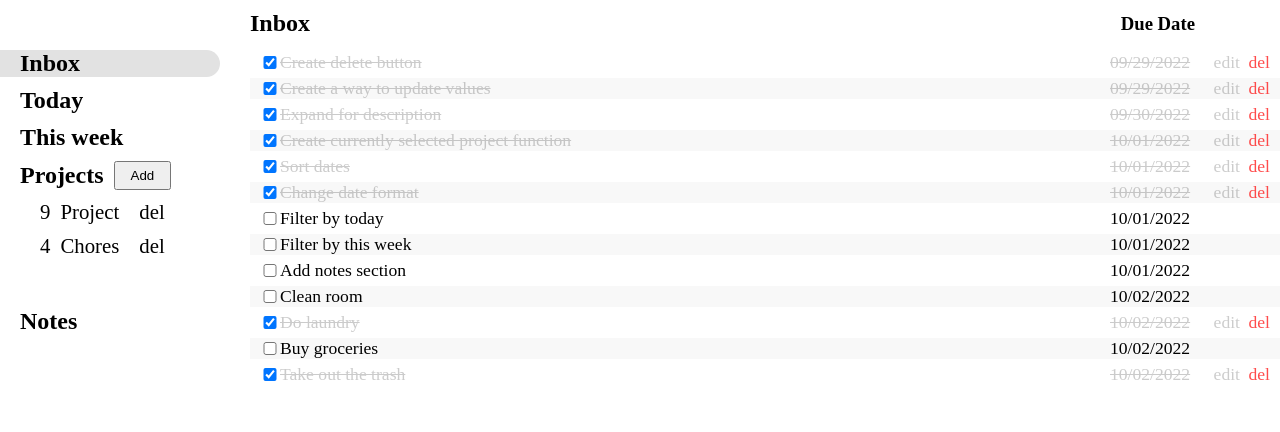
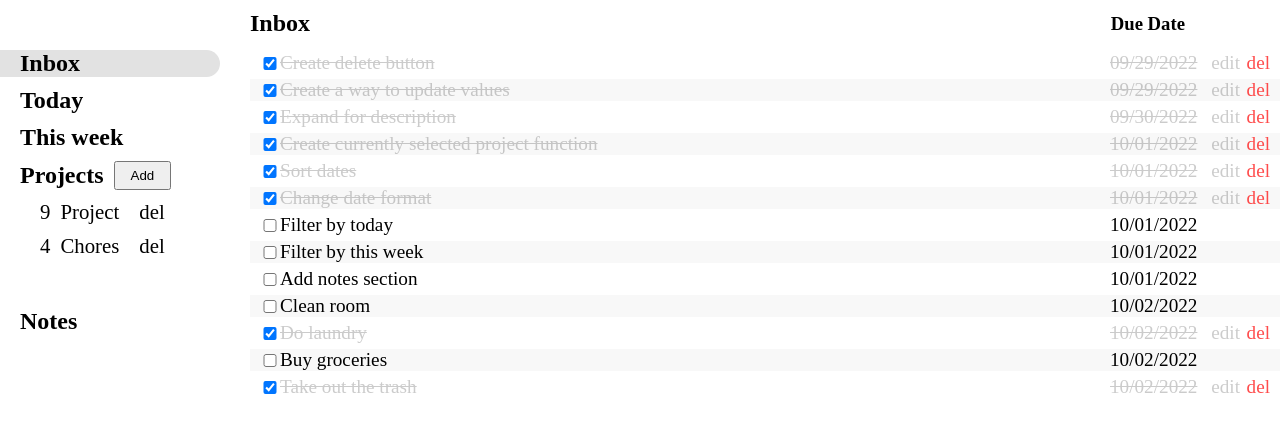
Before and after one commit to cjfaquino/to-do-list, a website built with webpack: page dist/index.html in a window 1280 px wide. Shown: the part 40-472 px from the top of the page. Built offline with nearby package versions, Linux system fonts and the light colour scheme.

Commit message:
style .todoDesc

```diff
--- a/src/style.css
+++ b/src/style.css
@@ -122,7 +122,7 @@ header {
 
 .dueDate {
   margin-left: auto;
-  margin-right: 85px;
+  margin-right: 95px;
 }
 
 
@@ -131,7 +131,7 @@ header {
   grid-template-columns: 20px 1fr 100px 30px 30px;
   align-items: center;
   margin-bottom: 5px;
-  font-size: 1.1rem;
+  font-size: 1.2rem;
   padding: 0 10px;
 }
 
@@ -141,6 +141,8 @@ header {
 
 .todoDesc {
   grid-column: 2 / span 4;
+  font-size: 1rem;
+  padding: 5px;
 }
 
 .editBtn,
```
